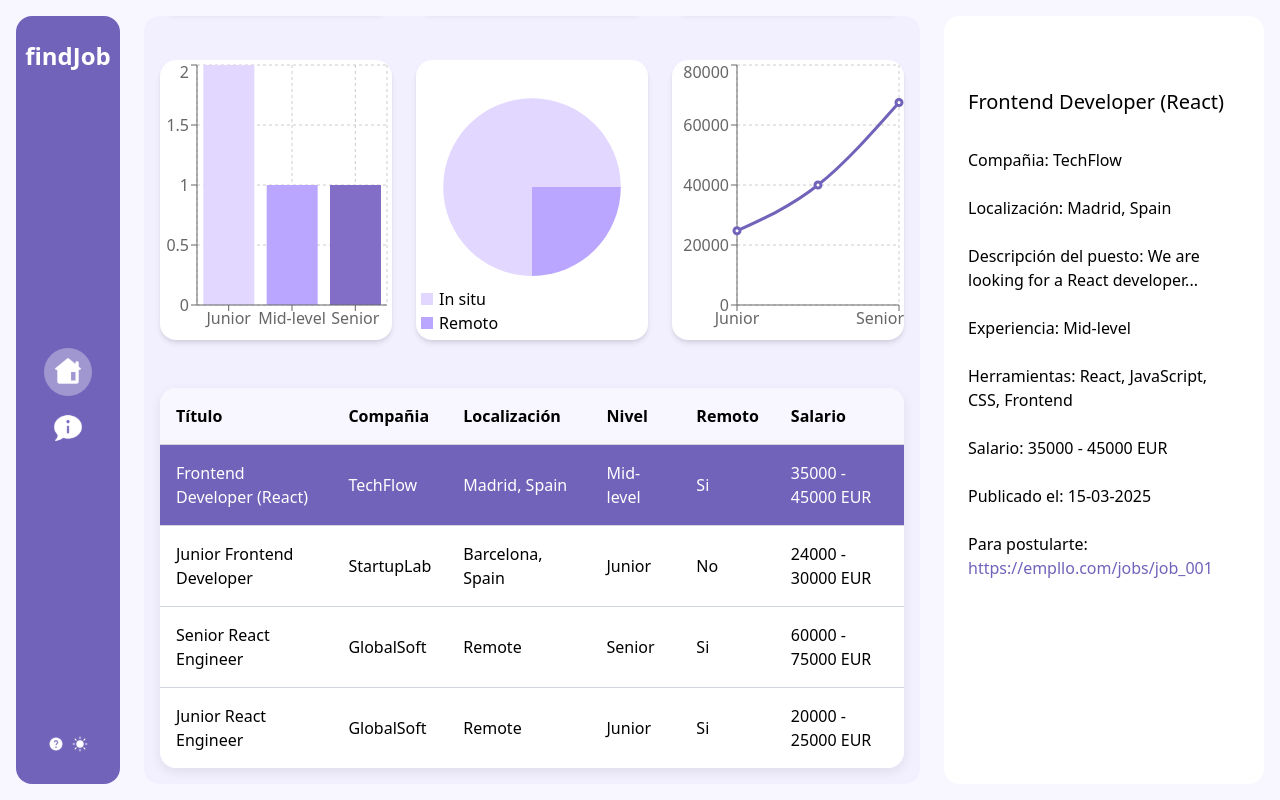
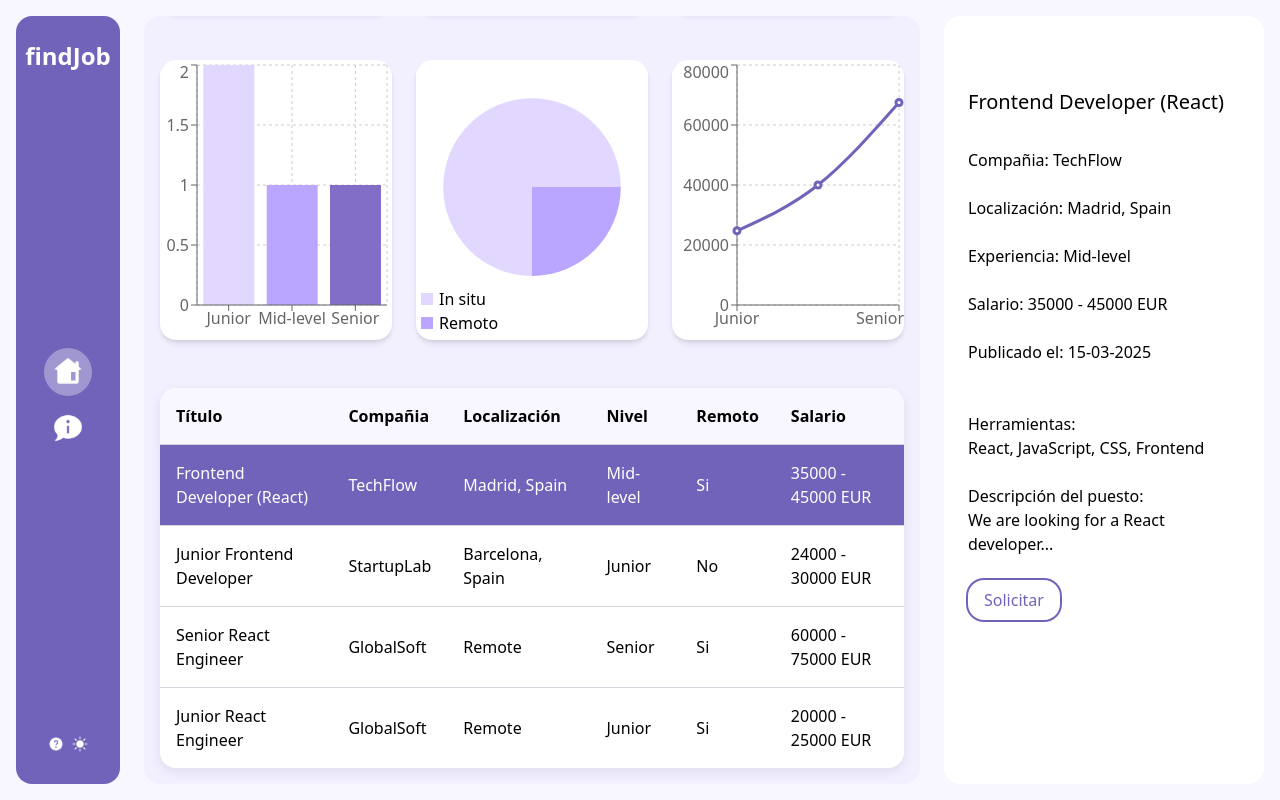
Before and after one commit to JaumeEsquerdo/dashboard-findJob, a Next.js app in the folder job-dashboard/: page / in a window 1280 px wide. Both pictures are taken after a click on the element 532 px from the left and 485 px from the top of the page. Built offline with nearby package versions, Linux system fonts and the light colour scheme.

Commit message:
decorar descriptivos de Detalles job del aside

```diff
--- a/job-dashboard/src/components/Sidebar.tsx
+++ b/job-dashboard/src/components/Sidebar.tsx
@@ -19,7 +19,7 @@ export const Sidebar = ({ sidebarOpen, setOpen, job }: sidebarProps) => {
             )}
             <aside
                 className={`
-        fixed top-0 right-0 h-full w-2/3 bg-white z-50 p-6 rounded-tl-2xl rounded-bl-2xl lg:rounded-2xl flex flex-col justify-start items-center
+        fixed top-0 right-0 h-full w-2/3 bg-white z-50 rounded-tl-2xl rounded-bl-2xl lg:rounded-2xl flex flex-col justify-start
         transform transition-transform duration-300
         ${sidebarOpen ? 'translate-x-0' : 'translate-x-full'}
         lg:static lg:translate-x-0 lg:h-auto lg:w-80
@@ -36,7 +36,7 @@ export const Sidebar = ({ sidebarOpen, setOpen, job }: sidebarProps) => {
                 {/* Contenido del sidebar */}
                 {!job && (
                     <>
-                        <header className="flex flex-col items-center gap-2 mt-24">
+                        <header className="flex flex-col items-center gap-2 mt-24 p-4 lg:p-6">
                             <h3 className="font-medium text-xl">Detalles del trabajo</h3>
                             <p className="text-center">Clica algún trabajo para ver los detalles</p>
                         </header>
@@ -48,18 +48,25 @@ export const Sidebar = ({ sidebarOpen, setOpen, job }: sidebarProps) => {
                 )}
 
                 {job && (
-                    <div className="flex flex-col gap-8 justify-start mt-12 overflow-y-auto">
+                    <div className="flex flex-col gap-8 justify-start p-4 lg:p-6 mt-12 overflow-y-auto">
                         <h2 className="font-medium text-xl text-left">{job.title}</h2>
 
                         <div className="flex flex-col gap-6">
                             <p><span className="font-medium">Compañia:</span> {job.company}</p>
                             <p><span className="font-medium">Localización:</span> {job.location}</p>
-                            <p><span className="font-medium">Descripción del puesto:</span> {job.description}</p>
                             <p><span className="font-medium">Experiencia:</span> {job.experience_level}</p>
-                            <p><span className="font-medium">Herramientas:</span> {job.tags.join(', ')}</p>
                             <p><span className="font-medium">Salario:</span> {job.salary_min} {job.salary_max ? `- ${job.salary_max}` : ''} {job.currency}</p>
                             <p><span className="font-medium">Publicado el:</span> {job.posted_at.split('-').reverse().join('-')}</p>
-                            <p><span className="font-medium">Para postularte:</span> <a href={job.url} target="_blank" rel="noopener noreferrer" className="text-main lg:hover:text-foreground lg:hover:underline transition duration-200">{job.url}</a></p>
+                            <div className="mt-6">
+                                <h2 className="font-medium">Herramientas:</h2>
+                                <p>{job.tags.join(', ')}</p>
+                            </div>
+                            <div className="">
+                                <h2 className="font-medium">Descripción del puesto:</h2>
+                                <p>{job.description}</p>
+                            </div>
+                            <a href={job.url} target="_blank" rel="noopener noreferrer" className="shadow-[0_0_0_2px_var(--color-main)]
+  hover:shadow-[0_0_0_2px_var(--color-main),0_4px_0_2px_var(--color-main)] lg:hover:-translate-y-1.5 transform focus:translate-0 lg:active:-translate-y-1 lg:active:shadow-[0_0_0_2px_var(--color-main),0_2px_0_2px_var(--color-main)] cursor-pointer px-4 py-2 rounded-2xl font-medium transition bg-whiteSpecial text-main w-fit duration-150">Solicitar</a>
                         </div>
                     </div>
                 )}
```
